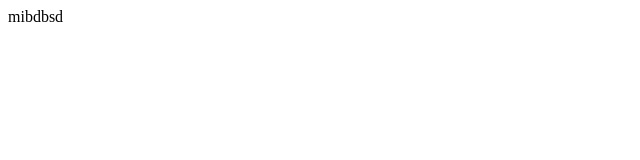
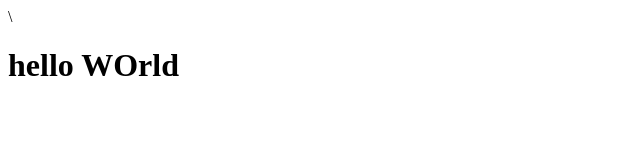
Before and after one commit to SyedMinhajAlbeez/minhajTest2, a plain HTML site: page index.html in a window 1280 px wide. Shown: the whole page, without its empty margins (0-640 px from the left). Drawn offline with Linux system fonts and the light colour scheme.

Commit message:
Update index.html
new update

```diff
--- a/index.html
+++ b/index.html
@@ -6,6 +6,6 @@
     <title>Document</title>
 </head>
 <body>
-    mibdbsd
+   \<h1>hello WOrld</h1>
 </body>
 </html>
```
